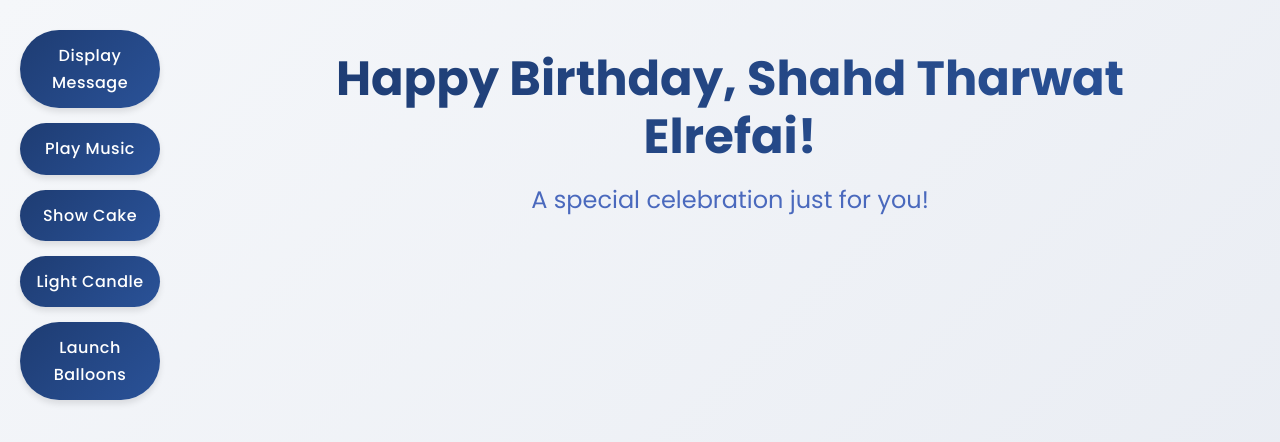
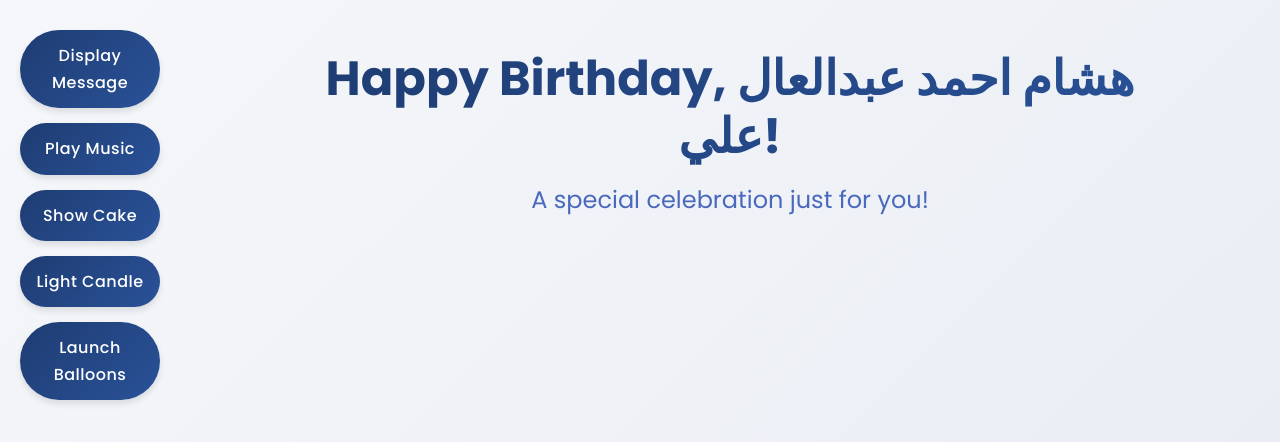
Before and after one commit to MohamedAbdElMoniedBadr/current_IEEE_birthday, a website: page index.html in a window 1280 px wide. Shown: the top 442 px of the page. Drawn offline with nearby package versions, Linux system fonts and the light colour scheme.

Commit message:
Update birthday page for  هشام احمد عبدالعال علي (2025-07-18)

```diff
--- a/index.html
+++ b/index.html
@@ -434,14 +434,14 @@
 
 		<div class="main-container">
 			<div class="header">
-				<h1 class="birthday-title">Happy Birthday, Shahd Tharwat Elrefai!</h1>
+				<h1 class="birthday-title">Happy Birthday,  هشام احمد عبدالعال علي!</h1>
 				<p class="subtitle">A special celebration just for you!</p>
 			</div>
 
 			<div class="celebration-card" id="messageCard">
 				<div class="message-section" id="messageSection"><p>Today is a special day as we celebrate the birthdays of:</p><div style="margin-top: 20px;">
       <div class="birthday-person-card" style="margin-bottom: 25px; padding: 15px; border: 1px solid #ddd; border-radius: 8px; background-color: #f9f9f9; box-shadow: 0 2px 4px rgba(0,0,0,0.05);">
-         <h3 style="margin-top: 0; color: #1e3c72;">Shahd Tharwat Elrefai</h3>
+         <h3 style="margin-top: 0; color: #1e3c72;"> هشام احمد عبدالعال علي</h3>
          <h4 style="font-weight: normal; color: #2a5298; margin-top: 5px; margin-bottom: 10px;">(Volunteer)</h4>
          <p><em>Wishing you a fantastic day!</em></p>
       </div>
```
